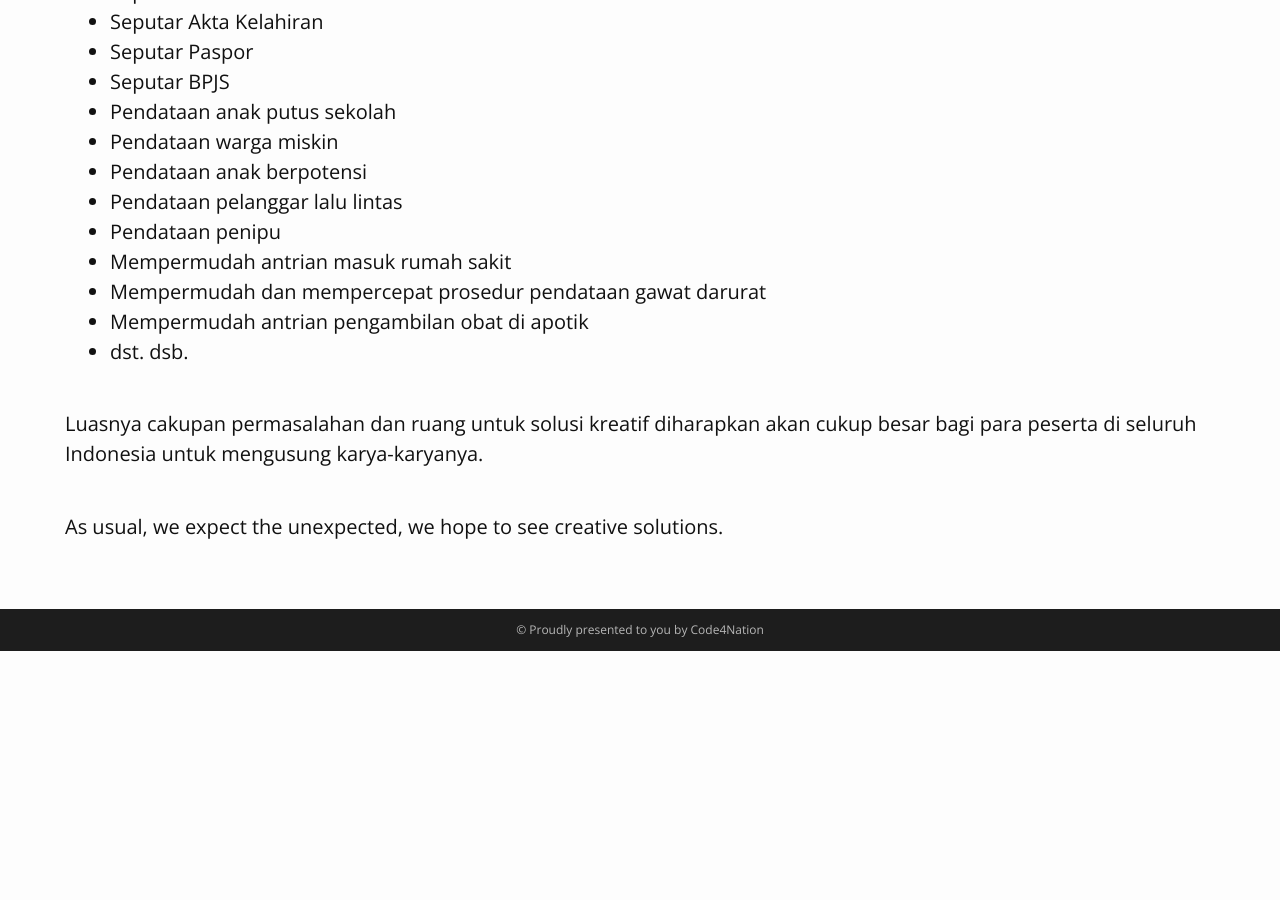
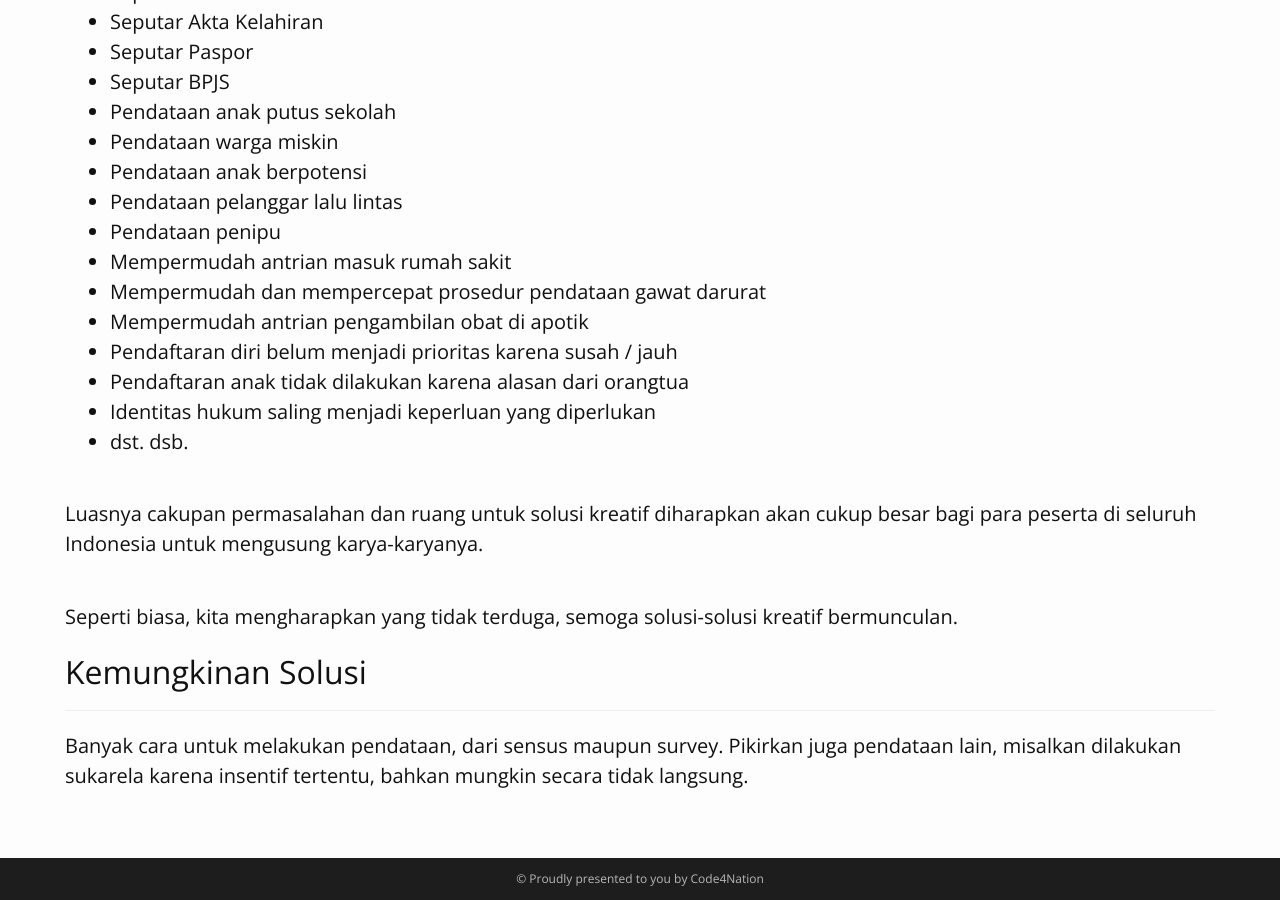
Before and after one commit to Code4Nation/hackathon, a Jekyll site: the page built from tema-dan-tantangan.md, in a window 1280 px wide and 900 px high, scrolled down 814 px. Built offline with Jekyll 4.4.1, drawn with Linux system fonts in a browser that asks for light colours; nearby versions of some CDN libraries; before the commit the page ends 1465 px from its top, so only the background shows below that.

Commit message:
Modify narration

```diff
--- a/tema-dan-tantangan.md
+++ b/tema-dan-tantangan.md
@@ -31,8 +31,15 @@ Aspek, sudut pandang dan manifestasi dari satu masalah pokok ini bisa sangat ber
 - Mempermudah antrian masuk rumah sakit
 - Mempermudah dan mempercepat prosedur pendataan gawat darurat
 - Mempermudah antrian pengambilan obat di apotik
+- Pendaftaran diri belum menjadi prioritas karena susah / jauh
+- Pendaftaran anak tidak dilakukan karena alasan dari orangtua
+- Identitas hukum saling menjadi keperluan yang diperlukan
 - dst. dsb.
 
 Luasnya cakupan permasalahan dan ruang untuk solusi kreatif diharapkan akan cukup besar bagi para peserta di seluruh Indonesia untuk mengusung karya-karyanya.
 
-As usual, we expect the unexpected, we hope to see creative solutions.
+Seperti biasa, kita mengharapkan yang tidak terduga, semoga solusi-solusi kreatif bermunculan.
+
+##Kemungkinan Solusi
+- - -
+Banyak cara untuk melakukan pendataan, dari sensus maupun survey. Pikirkan juga pendataan lain, misalkan dilakukan sukarela karena insentif tertentu, bahkan mungkin secara tidak langsung.
```
Also changed, not shown: teras.md (+2 -2 lines).
